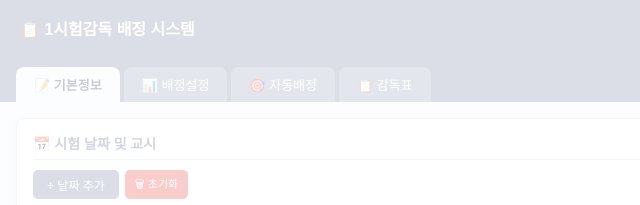
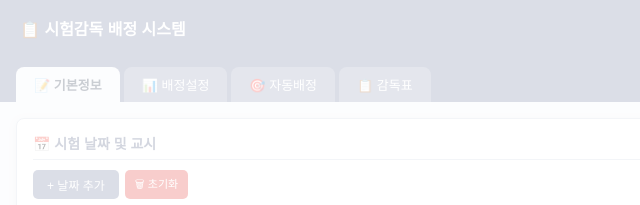
Before and after one commit to puroome/super, a plain HTML site: page index.html in a window 1280 px wide. Shown: the top 205 px of the page, 0-640 px from the left. Drawn offline with Linux system fonts and the light colour scheme; no server answers.

Commit message:
Update index.html

```diff
--- a/index.html
+++ b/index.html
@@ -22,7 +22,7 @@
 
 <!-- 헤더 -->
 <header>
-  <h1>📋 1시험감독 배정 시스템</h1>
+  <h1>📋 시험감독 배정 시스템</h1>
   <div class="header-actions">
     <button class="btn-primary btn-icon" onclick="saveAll()">
       <svg viewBox="0 0 20 20" fill="none" stroke="currentColor" stroke-width="1.6" stroke-linejoin="round" aria-hidden="true">
```
